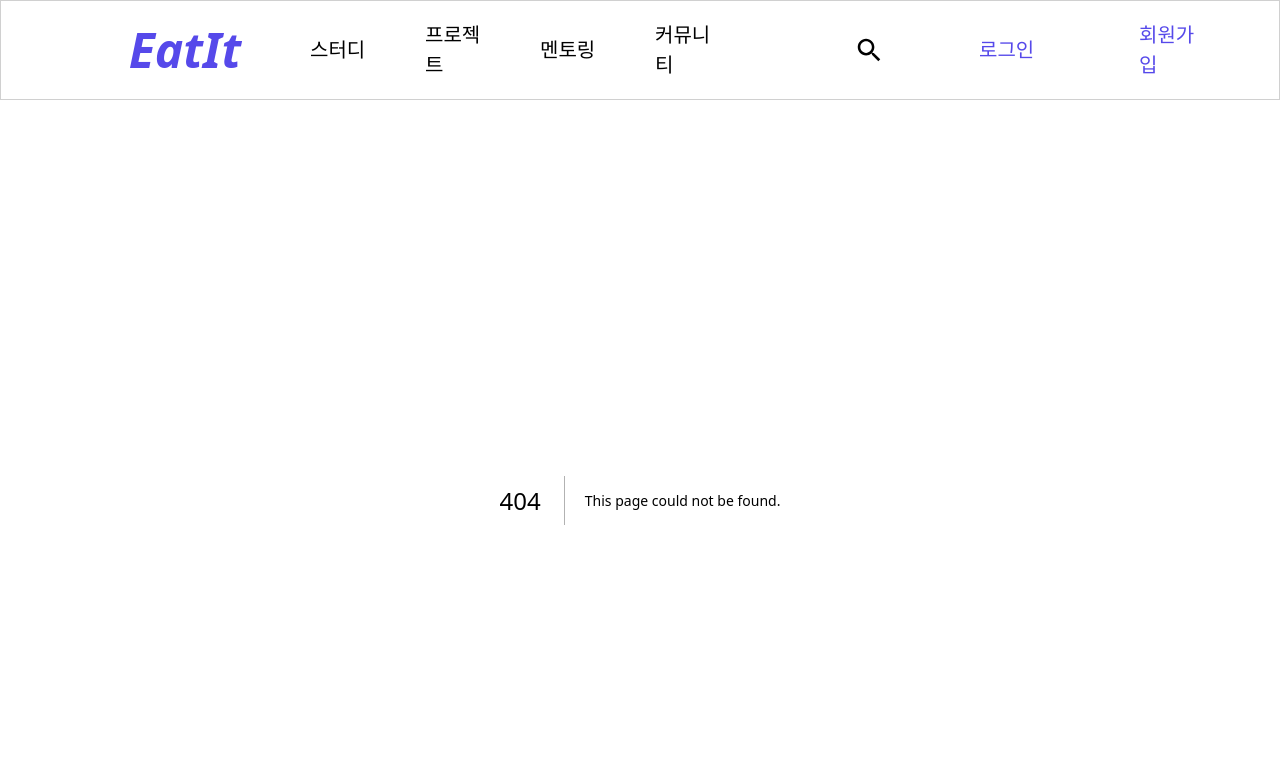
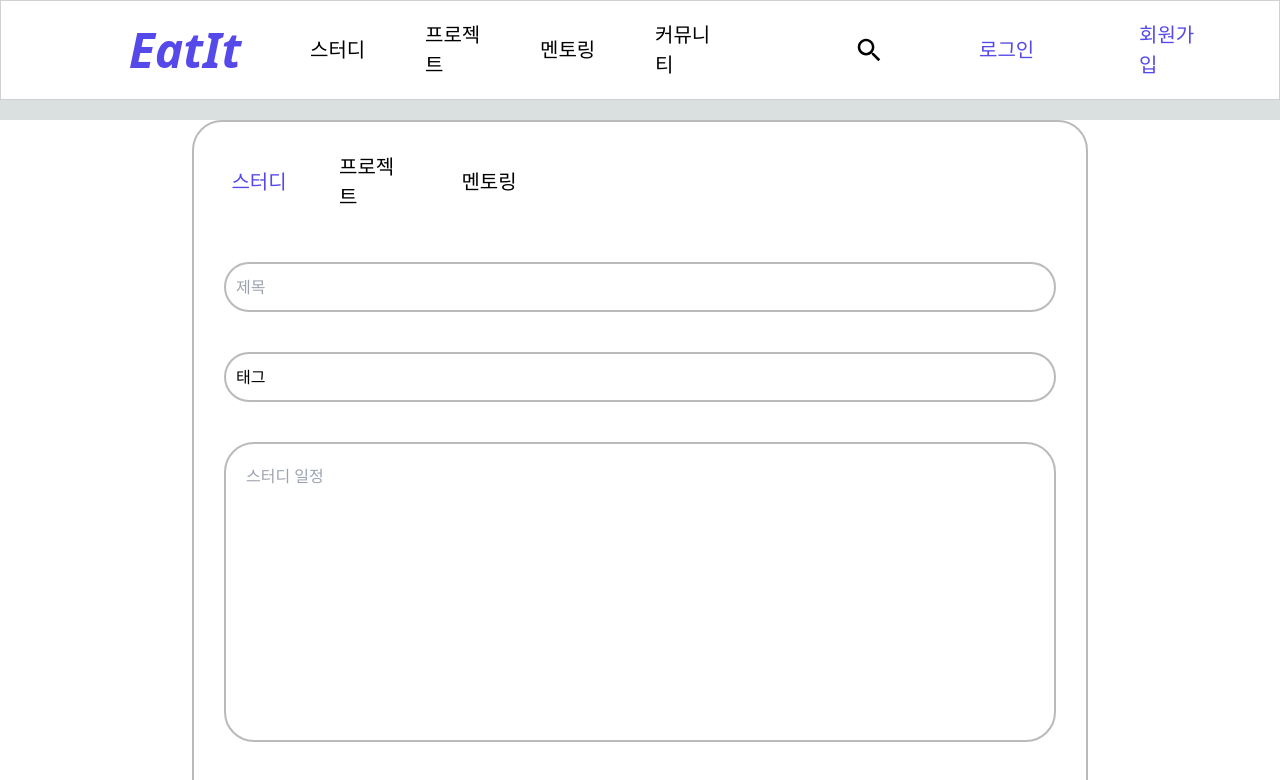
Before and after one commit to potato-club/ItEat-front, a Next.js app: page /writingPage in a window 1280 px wide. Before the commit this address had no page. Shown: the top 780 px of the page. Built offline with nearby package versions, Linux system fonts and the light colour scheme.

Commit message:
글쓰기 페이지 퍼블리싱

```diff
--- /dev/null
+++ b/pages/writingPage.tsx
@@ -0,0 +1,8 @@
+import React from "react";
+import WritingPage from "@/container/WritingPage/WritingPage";
+
+const writingPage = () => {
+  return <WritingPage />;
+};
+
+export default writingPage;
--- /dev/null
+++ b/src/container/WritingPage/WritingPage.tsx
@@ -0,0 +1,87 @@
+import React, { useState } from "react";
+import styled from "styled-components";
+import Category from "@/components/Cetegory";
+import MentoringWrite from "./components/MentoringWrite";
+import ProjectWrite from "./components/ProjectWrite";
+import StudyWrite from "./components/StudyWrite";
+interface MenuTypes {
+  $isSelected: boolean;
+}
+const WritingPage = () => {
+  const [menuState, setMenuState] = useState<number>(0);
+
+  return (
+    <Wrapper>
+      {/* <Category /> */}
+
+      <WriteWrapper>
+        <MenuWrapper>
+          <MenuDiv
+            $isSelected={menuState === 0}
+            onClick={() => setMenuState(0)}
+          >
+            스터디
+          </MenuDiv>
+          <MenuDiv
+            $isSelected={menuState === 1}
+            onClick={() => setMenuState(1)}
+          >
+            프로젝트
+          </MenuDiv>
+          <MenuDiv
+            $isSelected={menuState === 2}
+            onClick={() => setMenuState(2)}
+          >
+            멘토링
+          </MenuDiv>
+        </MenuWrapper>
+        {menuState === 0 && <StudyWrite />}
+        {menuState === 1 && <ProjectWrite />}
+        {menuState === 2 && <MentoringWrite />}
+      </WriteWrapper>
+    </Wrapper>
+  );
+};
+
+export default WritingPage;
+
+const Wrapper = styled.div`
+  width: 100%;
+  height: 100%;
+  background-color: white;
+  display: flex;
+  align-items: center;
+  row-gap: 30px;
+  flex-direction: column;
+  margin-top: 20px;
+`;
+
+const WriteWrapper = styled.div`
+  width: 70%;
+  background-color: white;
+  display: flex;
+  flex-direction: column;
+  align-items: start;
+  row-gap: 50px;
+  border: 2px solid #bababa;
+  border-radius: 30px;
+  padding: 30px;
+`;
+
+const MenuWrapper = styled.div`
+  min-width: 450px;
+  display: flex;
+  align-items: center;
+  justify-content: start;
+  gap: 10%;
+`;
+
+const MenuDiv = styled.div<MenuTypes>`
+  width: 70px;
+  font-size: 20px;
+  color: ${(props) => (props.$isSelected ? "#5649ea" : "black")};
+  font-weight: 500;
+  cursor: pointer;
+  display: flex;
+  justify-content: center;
+`;
```
